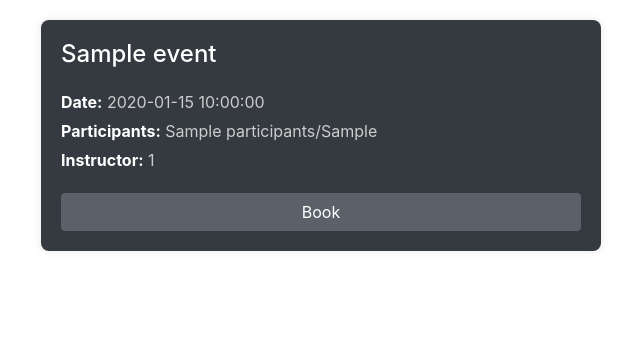
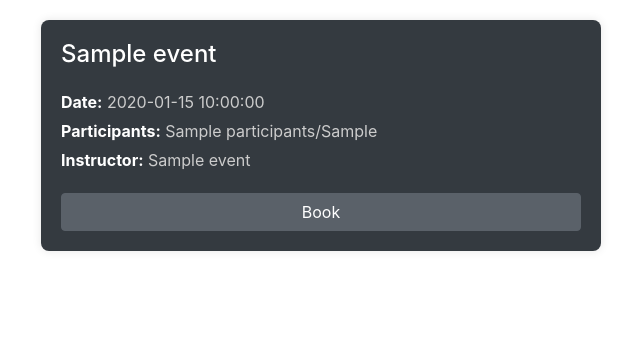
Before and after one commit to 23Ansell/DojoTask2, a Flask app: template templates/booking.html in a window 1280 px wide. Shown: the part 66-410 px from the top of the page, without its empty margins (19-659 px from the left). Run offline with Flask 3, Linux system fonts and the light colour scheme; the template is opened without the code that fills it: most values are stand-ins (such as "Sample title", 1, 10 or a date in 2020); some libraries are stand-ins or nearby versions.

Commit message:
Forty somethin' milli' subs or so, I've been told

```diff
--- a/main.py
+++ b/main.py
@@ -93,13 +93,12 @@ def about():
 
 @app.route('/booking')
 def booking():
-
     conn = get_db_connection()
     cursor = conn.cursor()
 
-    cursor.execute('SELECT events.*, instructors.name FROM events JOIN instructors ON events.instructor_id = instructors.id')
     cursor.execute('SELECT * FROM events')
     events = cursor.fetchall()
+    conn.close()
 
     return render_template('booking.html', is_logged_in=is_logged_in, is_admin=is_admin, events=events)
 
--- a/templates/booking.html
+++ b/templates/booking.html
@@ -6,13 +6,13 @@ Booking
 
 {% block content %}
 <div class="container booking-container">
-    {% for events in events %}
+    {% for event in events %}
     <div class="booking-box bg-dark">
-        <h2 class="event-name">{{ events['name'] }}</h2>
+        <h2 class="event-name">{{ event['name'] }}</h2>
         <div class="info-details mt-3">
-            <p><strong>Date:</strong> {{ events['date'] }}</p>
-            <p><strong>Participants:</strong> {{ events['participants'] }}/{{ events['max_participants'] }}</p>
-            <p><strong>Instructor:</strong> {{ events['instructor_id'] }}</p>
+            <p><strong>Date:</strong> {{ event['date'] }}</p>
+            <p><strong>Participants:</strong> {{ event['participants'] }}/{{ event['max_participants'] }}</p>
+            <p><strong>Instructor:</strong> {{ event['instructor_name'] }}</p>
         </div>
         <button type="submit" class="btn btn-primary btn-block mt-3">Book</button>
     </div>
```
Also changed, not shown: pb_data/logs.db.
